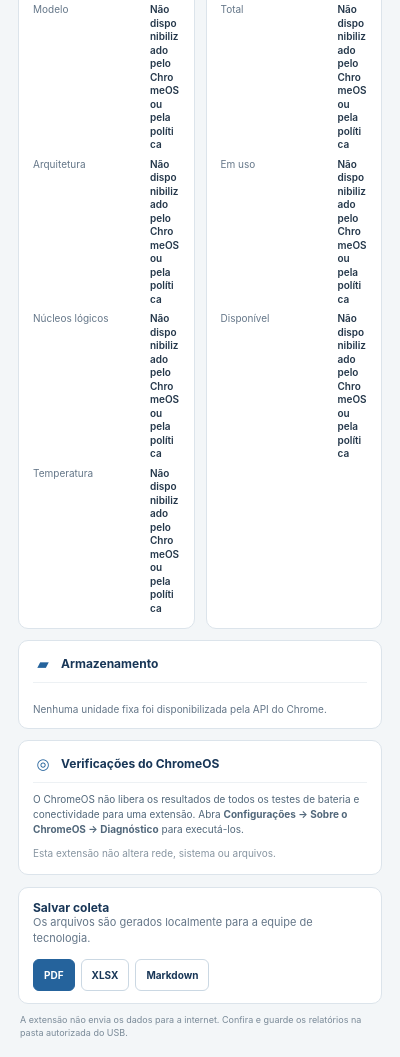
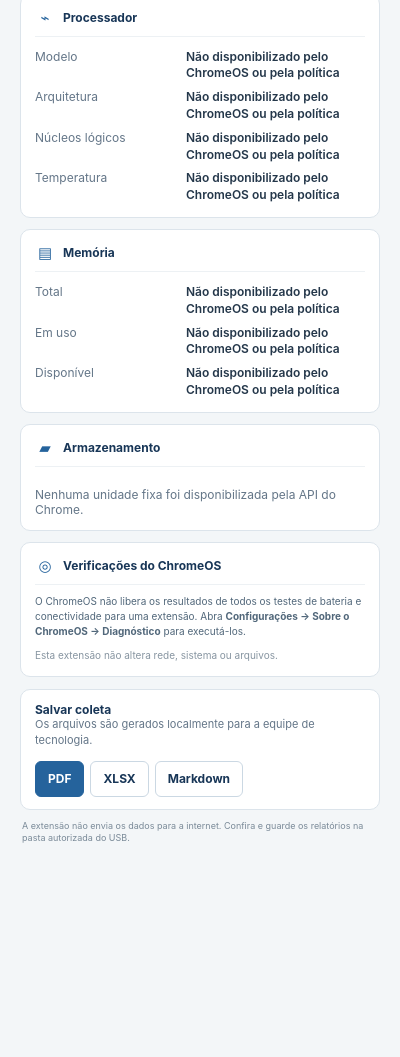
Before and after one commit to ti-eccos/Manutencao-ChromeOS-Flex, a browser extension: page src/chromeos-flex/popup.html in a window 400 px wide. Shown: the part 618-1675 px from the top of the page. After the commit the page ends 1483 px from the top, so only its background shows below. Drawn offline with Linux system fonts and the light colour scheme.

Commit message:
Publish ChromeOS Flex v0.2.4 with wider readable popup

```diff
--- a/docs/chromeos-flex/updates.xml
+++ b/docs/chromeos-flex/updates.xml
@@ -1,6 +1,6 @@
 <?xml version="1.0" encoding="UTF-8"?>
 <gupdate xmlns="http://www.google.com/update2/response" protocol="2.0">
   <app appid="ceglicidhapmkepenojdaclkdehabgda">
-    <updatecheck codebase="https://ti-eccos.github.io/Manutencao-ChromeOS-Flex/chromeos-flex/Kit_ECCOS_ChromeOS_Flex.crx" version="0.2.3" />
+    <updatecheck codebase="https://ti-eccos.github.io/Manutencao-ChromeOS-Flex/chromeos-flex/Kit_ECCOS_ChromeOS_Flex.crx" version="0.2.4" />
   </app>
 </gupdate>
--- a/src/chromeos-flex/popup.css
+++ b/src/chromeos-flex/popup.css
@@ -12,7 +12,7 @@
   font-family: Inter, "Google Sans", "Noto Sans", system-ui, sans-serif;
 }
 * { box-sizing: border-box; }
-body { margin: 0; width: 620px; min-height: 520px; max-height: 760px; overflow-y: auto; background: var(--canvas); color: var(--ink); }
+body { margin: 0; width: min(780px, 100vw); min-height: 520px; max-height: 760px; overflow-y: auto; background: var(--canvas); color: var(--ink); }
 button { font: inherit; cursor: pointer; }
 button:focus-visible { outline: 3px solid #83b9e3; outline-offset: 2px; }
 .topbar { height: 62px; padding: 0 18px; display: flex; align-items: center; gap: 11px; background: var(--paper); border-bottom: 1px solid var(--line); }
@@ -21,7 +21,7 @@ button:focus-visible { outline: 3px solid #83b9e3; outline-offset: 2px; }
 .brand-copy strong { color: var(--navy); font-size: 13px; }
 .brand-copy span { color: var(--muted); font-size: 10px; }
 .icon-button { margin-left: auto; border: 1px solid var(--line); background: white; color: var(--blue); width: 34px; height: 34px; border-radius: 8px; font-size: 20px; }
-main { padding: 18px; }
+main { padding: 20px; }
 .summary { min-height: 81px; display: flex; justify-content: space-between; align-items: flex-start; gap: 12px; margin-bottom: 15px; }
 .eyebrow { color: var(--blue); font-size: 10px; font-weight: 750; }
 h1 { margin: 5px 0 4px; color: var(--navy); font-size: 20px; line-height: 1.18; letter-spacing: -.025em; }
@@ -42,19 +42,19 @@ h1 { margin: 5px 0 4px; color: var(--navy); font-size: 20px; line-height: 1.18;
 .card-heading { display: flex; align-items: center; gap: 8px; padding-bottom: 9px; border-bottom: 1px solid #edf1f4; }
 .card-icon { color: var(--blue); width: 20px; text-align: center; font-size: 15px; }
 h2 { margin: 0; color: var(--navy); font-size: 12px; font-weight: 720; }
-.data-list { display: grid; grid-template-columns: 108px minmax(0, 1fr); gap: 6px 9px; margin: 11px 0 0; font-size: 10px; line-height: 1.35; }
+.data-list { display: grid; grid-template-columns: 140px minmax(0, 1fr); gap: 7px 11px; margin: 12px 0 0; font-size: 12px; line-height: 1.4; }
 .data-list dt { color: var(--muted); }
 .data-list dd { margin: 0; color: var(--ink); font-weight: 560; overflow-wrap: anywhere; }
 .storage-list { display: grid; grid-template-columns: 1fr 1fr; gap: 8px; margin-top: 10px; }
 .storage-item { border: 1px solid #e9eef2; background: #fafcfd; border-radius: 7px; padding: 9px 10px; min-width: 0; }
-.storage-item strong { display: block; color: var(--ink); font-size: 10px; overflow-wrap: anywhere; }
-.storage-item span { display: block; margin-top: 4px; color: var(--muted); font-size: 9px; line-height: 1.4; }
-.storage-empty { color: var(--muted); font-size: 10px; margin: 10px 0 0; }
+.storage-item strong { display: block; color: var(--ink); font-size: 12px; overflow-wrap: anywhere; }
+.storage-item span { display: block; margin-top: 5px; color: var(--muted); font-size: 11px; line-height: 1.45; }
+.storage-empty { color: var(--muted); font-size: 12px; margin: 10px 0 0; }
 .guided p { margin: 9px 0 0; color: #51677a; font-size: 10px; line-height: 1.5; }
 .guided .muted { color: #8795a1; }
 .report-panel { margin-top: 12px; background: var(--paper); border: 1px solid var(--line); border-radius: 10px; padding: 12px 14px; display: flex; justify-content: space-between; align-items: center; gap: 12px; }
 .report-actions { display: flex; gap: 6px; }
-.button { min-height: 32px; border: 1px solid #cbd8e3; background: white; color: var(--navy); border-radius: 6px; padding: 6px 10px; font-size: 10px; font-weight: 700; }
+.button { min-height: 36px; border: 1px solid #cbd8e3; background: white; color: var(--navy); border-radius: 6px; padding: 7px 12px; font-size: 12px; font-weight: 700; }
 .button:hover { background: #f4f8fb; }
 .button.primary { background: var(--blue); border-color: var(--blue); color: white; }
 .button.primary:hover { background: #1d5485; }
@@ -62,7 +62,7 @@ h2 { margin: 0; color: var(--navy); font-size: 12px; font-weight: 720; }
 #toast { position: fixed; bottom: 10px; left: 50%; transform: translate(-50%, 12px); opacity: 0; pointer-events: none; border-radius: 7px; padding: 8px 11px; background: var(--navy); color: white; font-size: 10px; transition: opacity .16s ease, transform .16s ease; }
 #toast.show { opacity: 1; transform: translate(-50%, 0); }
 .print-report { display: none; }
-@media (max-width: 480px) { body { width: min(100vw, 620px); } .storage-list { grid-template-columns: 1fr; } .report-panel { align-items: flex-start; flex-direction: column; } }
+@media (max-width: 600px) { body { width: 100vw; } .component-grid, .storage-list { grid-template-columns: 1fr; } .report-panel { align-items: flex-start; flex-direction: column; } .report-actions { flex-wrap: wrap; } }
 @media (prefers-reduced-motion: reduce) { *, *::before, *::after { transition-duration: .01ms !important; } }
 @media print {
   @page { size: A4; margin: 14mm; }
```
Also changed, not shown: src/chromeos-flex/manifest.json, 2 other files.
